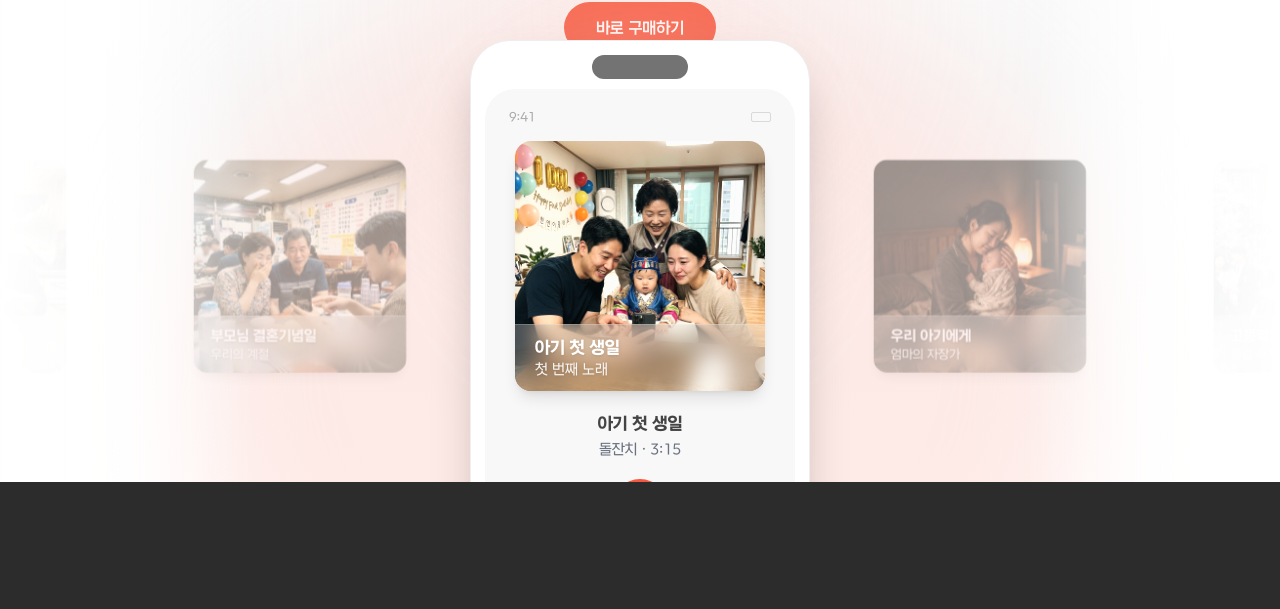
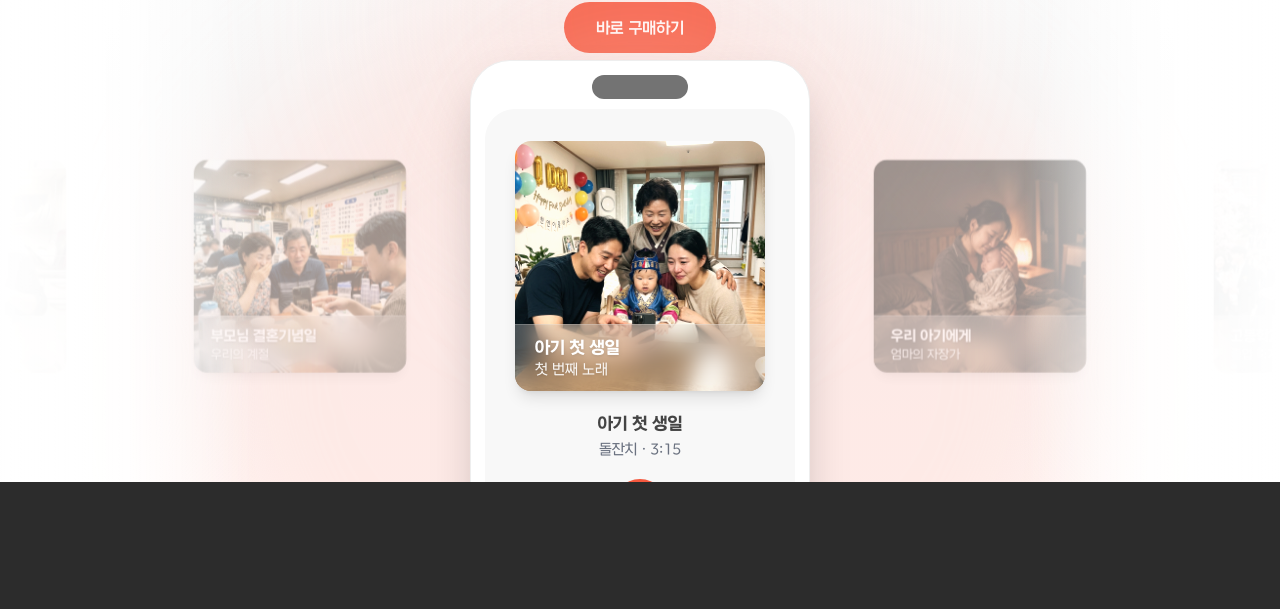
Before and after one commit to INNO-HI/HI-Sing, a Next.js app: page / in a window 1280 px wide. Shown: the part 318-927 px from the top of the page. Built offline with nearby package versions, Linux system fonts and the light colour scheme; no server answers; a web font is replaced by a local one.

Commit message:
목업 상단 시간/배터리 제거

```diff
--- a/src/sections/HomeTab.tsx
+++ b/src/sections/HomeTab.tsx
@@ -189,11 +189,7 @@ function PhoneMockup() {
       <div className="absolute bottom-0 left-1/2 -translate-x-1/2 z-10">
         <div className="w-[290px] sm:w-[340px] rounded-t-[36px] sm:rounded-t-[40px] bg-white border border-neutral-200 border-b-0 p-3 sm:p-3.5 shadow-2xl">
           <div className="w-20 sm:w-24 h-5 sm:h-6 rounded-full bg-neutral-500 mx-auto mb-2.5" />
-          <div className="rounded-t-[26px] sm:rounded-t-[30px] bg-neutral-50 px-5 sm:px-6 pt-4 sm:pt-5 pb-5 sm:pb-6">
-            <div className="flex items-center justify-between mb-4">
-              <p className="text-xs text-ink-faint">9:41</p>
-              <div className="w-5 h-2.5 rounded-sm border border-ink-faint/40" />
-            </div>
+          <div className="rounded-t-[26px] sm:rounded-t-[30px] bg-neutral-50 px-5 sm:px-6 pt-6 sm:pt-8 pb-5 sm:pb-6">
             {/* 앨범아트 — 가로 슬라이드 (핸드폰 위를 스쳐 지나감) */}
             <div className="relative mx-auto mb-5 w-[250px] h-[250px]" style={{ overflow: 'visible' }}>
               <div
```
